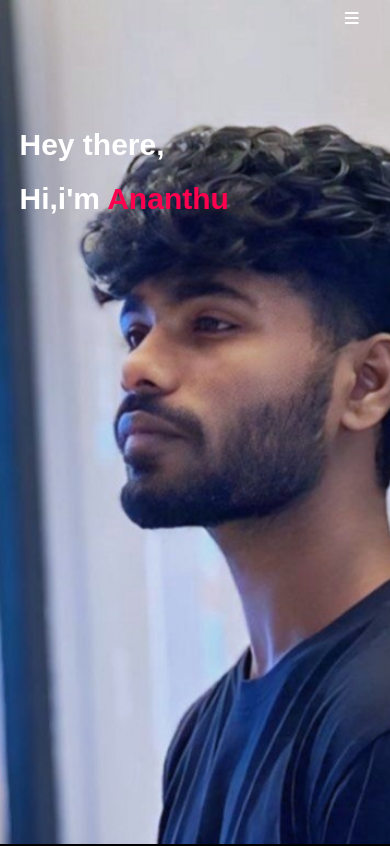
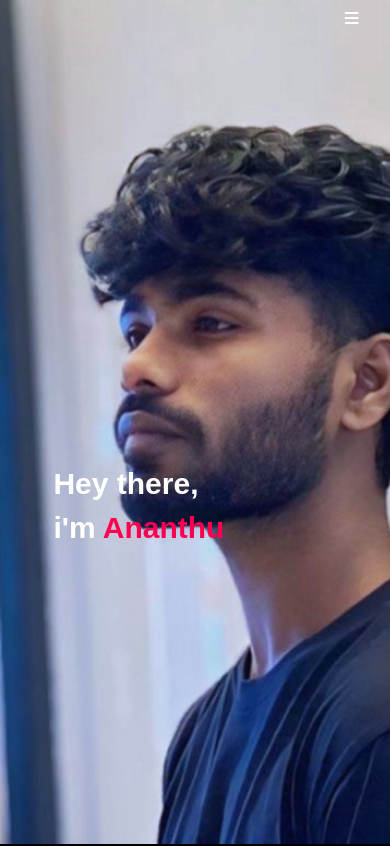
Before and after one commit to iananthuprasad/Portfolio, a plain HTML site: page index.html in a window 390 px wide. Shown: the top 846 px of the page. Drawn offline with Linux system fonts and the light colour scheme.

Commit message:
finallyy

```diff
--- a/index.html
+++ b/index.html
@@ -26,8 +26,8 @@
         </nav>
 
         <div class="header-text">
-            <h1>Hey there,</Ananthu><br></h1>
-            <h1>Hi,i'm <span class="ab"> Ananthu </span></Ananthu><br></h1>
+            <h1>Hey there,</h1>
+            <h1>i'm <span class="ab"> Ananthu </span></Ananthu><br></h1>
         </div>
     </div>
     </div>
--- a/style.css
+++ b/style.css
@@ -74,12 +74,13 @@ body{
     width: 100%;
 }
 .header-text{
-    margin-top: 15%;
+    margin-top: 25% ;
+    margin-left: 10%;
     font-size: 30px;
 }
 .header-text h1{
     font-size: 60px;
-    margin-top: 20px;
+    margin-top: 10px;
 }
 .ab{
     color: #ff004f;
@@ -91,6 +92,7 @@ body{
     padding: 80px 0;
     color: #ababab;
     height: 100vh;
+    margin-bottom: 23%;
 }
 .row{
     display: flex;
@@ -161,6 +163,7 @@ body{
     display: block;
 }
 
+
 /*-----------sevices-----------------*/
 
 #sevices{
@@ -204,6 +207,7 @@ margin-bottom: 15px;
 
 #portfolio{
     padding: 50px 0;
+    margin-top: 7%;
 }
 .worklist{
     display: grid;
@@ -446,5 +450,9 @@ nav .abc{
     border-radius: 10px;
     display: block;
 }
+.header-text{
+    margin-top: 130%;
+    font-size: 30px;
+}
 
 }
```
